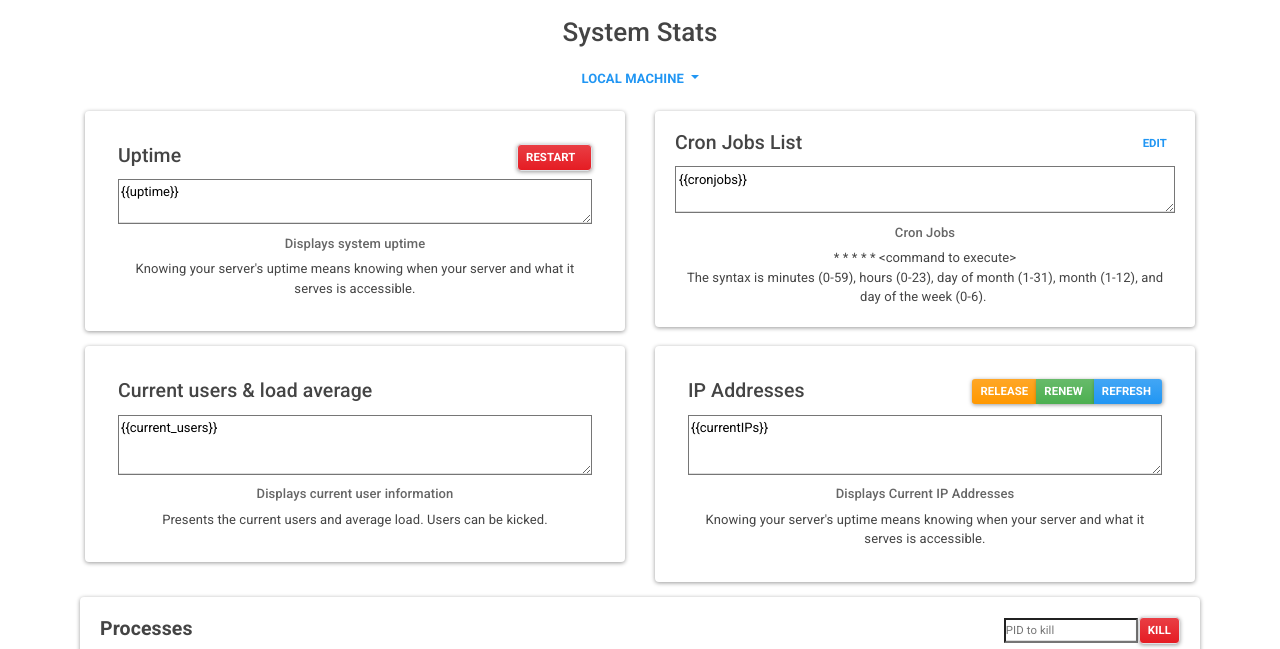
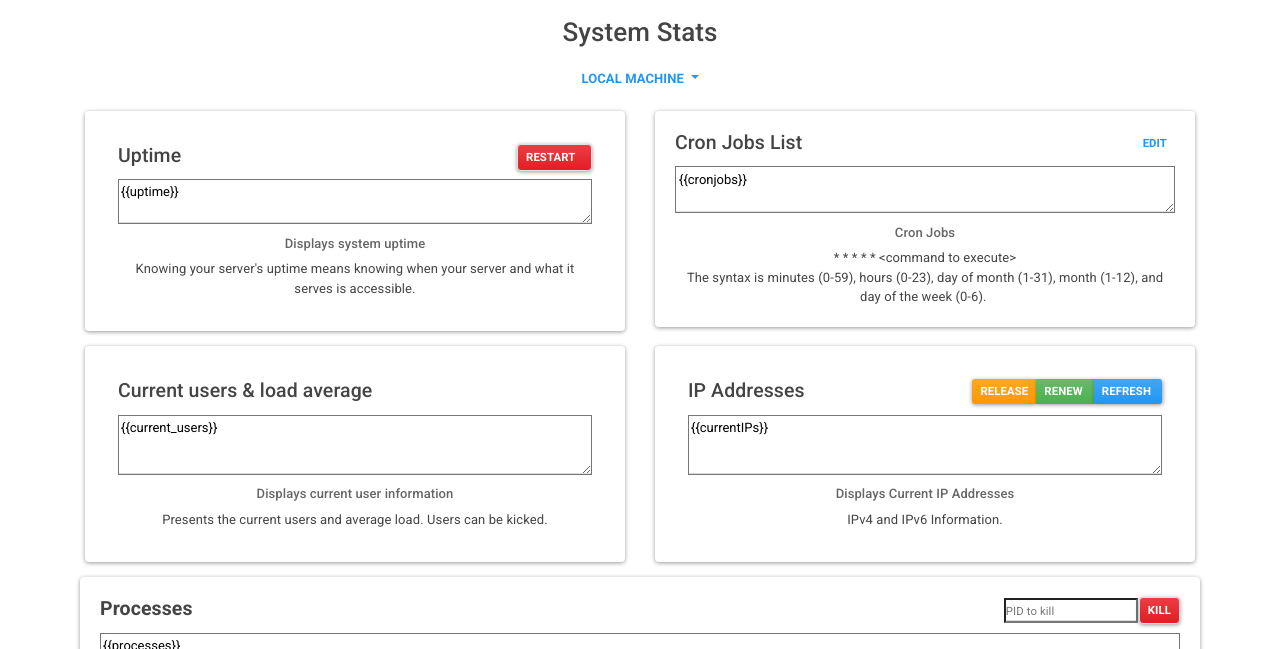
Before and after one commit to eli-11b/Linux-Admin-Dash, a plain HTML site: page templates/stats.html in a window 1280 px wide. Shown: the part 121-770 px from the top of the page. Drawn offline with nearby package versions, Linux system fonts and the light colour scheme.

Commit message:
changed summary underneath cards and updated screenshot

```diff
--- a/templates/stats.html
+++ b/templates/stats.html
@@ -124,7 +124,7 @@
                                 <div class="btn-group btn-group-sm float-right" role="group"><button class="btn btn-warning" type="submit"><strong>Release</strong></button><button class="btn btn-success" type="submit"><strong>REnew&nbsp;</strong></button><button class="btn btn-primary" type="submit"><strong>Refresh&nbsp;</strong></button></div>
                             </h4><textarea id="currentUsers-output">{{currentIPs}}</textarea>
                             <h6 class="text-muted card-subtitle mb-2" id="uptime-card-subtitle-heading">Displays&nbsp;Current IP Addresses</h6>
-                            <p class="card-text">Knowing your server's uptime means knowing when your server and what it serves is accessible.</p>
+                            <p class="card-text">IPv4 and IPv6 Information.</p>
                         </div>
                     </div>
                 </div>
```
Also changed, not shown: images/screenshot-overview.png, 1 other file.
